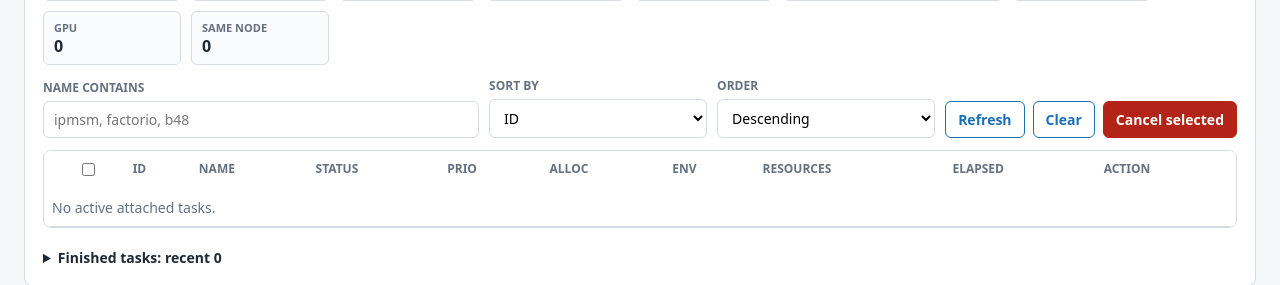
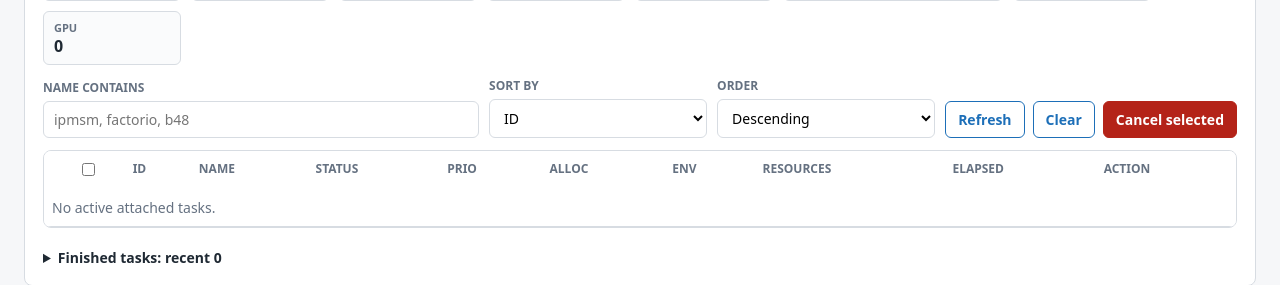
Before and after one commit to Schwalbe262/slurm_scheduler, a Python web app: template templates/dashboard.html in a window 1280 px wide. Shown: the part 1455-1740 px from the top of the page. Run offline with Jinja, Linux system fonts and the light colour scheme; the template is opened without the code that fills it, so the values that code supplies are empty.

Commit message:
chore: drop redundant Same Node summary tile
The AEDT tile's node-local attached count supersedes it; the JS updater
no-ops when the element is absent.

Co-Authored-By: Claude Fable 5 <noreply@anthropic.com>

```diff
--- a/templates/dashboard.html
+++ b/templates/dashboard.html
@@ -973,10 +973,6 @@
       <div class="summary-item">
         <span class="summary-label">GPU</span>
         <span class="summary-value" data-attached-summary="gpu">{{ task_summary.gpu }}</span>
-      </div>
-      <div class="summary-item">
-        <span class="summary-label">Same Node</span>
-        <span class="summary-value" data-attached-summary="same_node">{{ task_summary.same_node }}</span>
       </div>
     </div>
     <div class="table-controls" aria-label="Attached task table controls">
```
